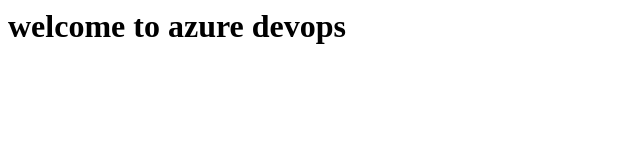
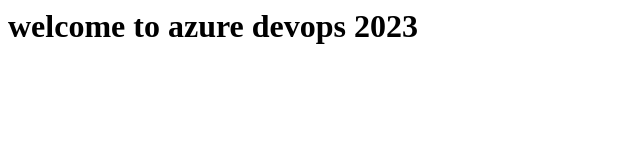
Before and after one commit to palagirinagarjunarweddy/az400-project, a plain HTML site: page index.html in a window 1280 px wide. Shown: the whole page, without its empty margins (0-640 px from the left). Drawn offline with Linux system fonts and the light colour scheme.

Commit message:
Update index.html
updated index.html

```diff
--- a/index.html
+++ b/index.html
@@ -1,5 +1,5 @@
 <html>
 <body bg colour="yellow">
-<h1>welcome to azure devops</h1>
+<h1>welcome to azure devops 2023</h1>
 </body>
 </html>
```
